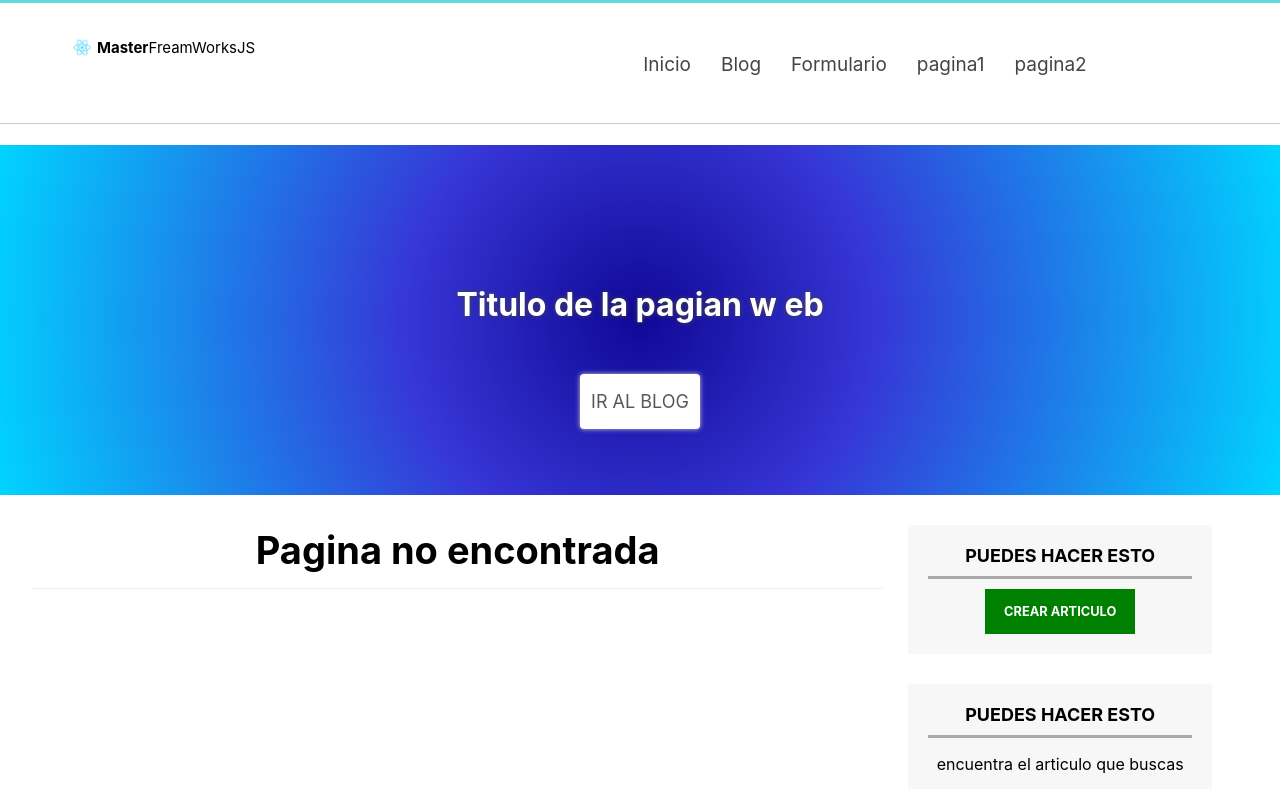
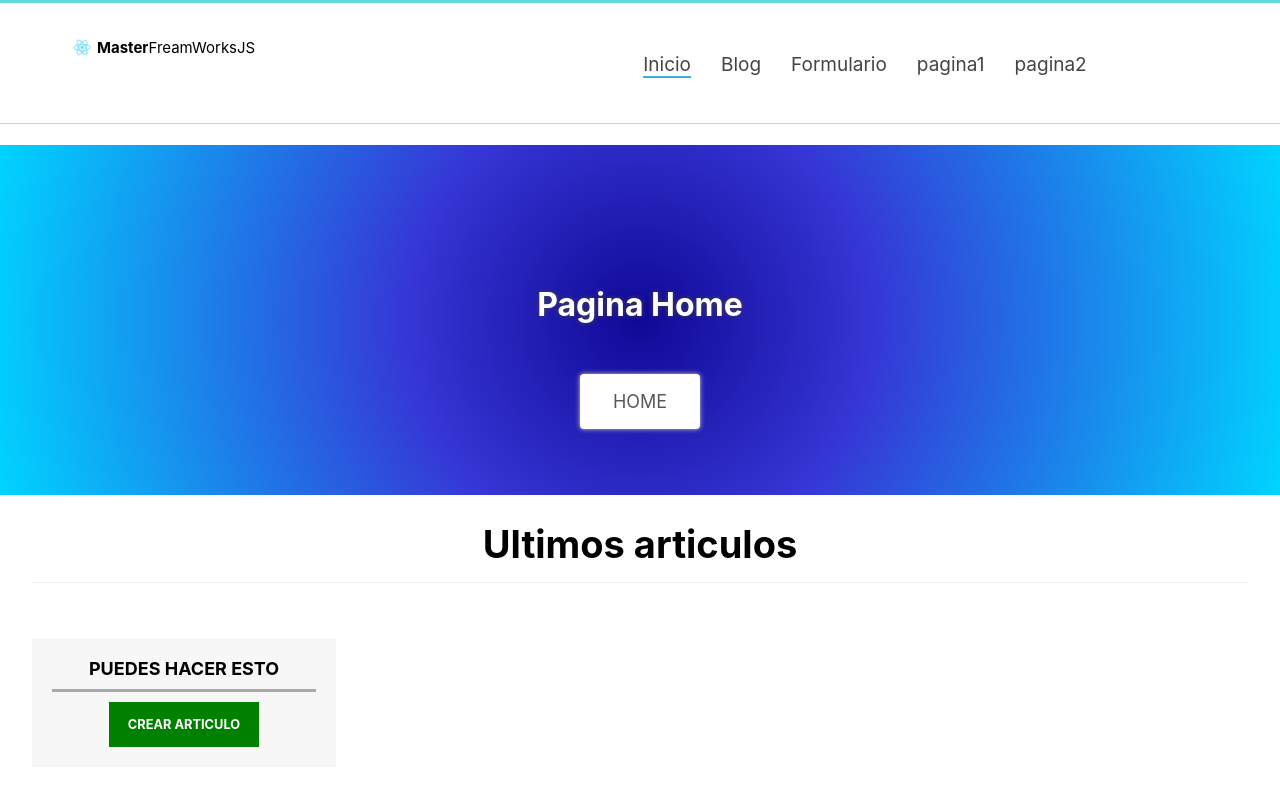
Before and after one commit to CursosVarios/udemyAngularReactVueCodigo, a React (Create React App) app in the folder AprendiendoReact/: page /home in a window 1280 px wide. Shown: the top 789 px of the page. Built offline with nearby package versions, Linux system fonts and the light colour scheme.

Commit message:
se crea ruta  Home y componente

```diff
--- a/AprendiendoReact/src/Router.js
+++ b/AprendiendoReact/src/Router.js
@@ -3,33 +3,28 @@ import { BrowserRouter, Route, Switch } from "react-router-dom";
 
 import SeccionPruebas from "./components/SeccionPruebas";
 import MiComponente from "./components/MiComponente";
-import Peliculas from "./components/Peliculas";
 import Error from "./components/Error";
 
 import Header from "./components/Header";
 import Footer from "./components/Footer";
-import Sidebar from "./components/Sidebar";
-import Slider from "./components/Slider";
+import Home from "./components/Home";
 class Router extends Component {
   render() {
     const blogString = "ir al blog";
     return (
       <BrowserRouter>
         <Header />
-        <Slider title=" Titulo de la pagian w eb" blogString={blogString} />
 
-        <div className="center">
         {/* <Peliculas /> */}
+        {/* se pondran todas las rutas */}
 
-          {/* se pondran todas las rutas */}
         <Switch>
-            <Route exact path="/" component={Peliculas} />
+          <Route exact path="/" component={Home} />
+          <Route exact path="/home" component={Home} />
           <Route exact path="/ruta-prueba" component={SeccionPruebas} />
           <Route exact path="/mi-componente" component={MiComponente} />
-
           <Route exact path="/pg2" render={() => <h1>hh</h1>} />
           <Route exact path="/pg1" render={() => <h1>pg1</h1>} />
-
           <Route
             exact
             path="/pruebas/:nombre/:apellido?"
@@ -44,12 +39,9 @@ class Router extends Component {
               );
             }}
           />
-
           <Route component={Error} />
         </Switch>
 
-          <Sidebar />
-        </div>
         <Footer />
       </BrowserRouter>
     );
--- a/AprendiendoReact/src/assets/scss/App.scss
+++ b/AprendiendoReact/src/assets/scss/App.scss
@@ -72,10 +72,13 @@ body {
   text-decoration: none;
   color: #444;
   transition: 0.3s all;
+  &:hover {
+    color: #3cb2d3;
+  }
 }
 
-#menu a:hover {
-  color: #3cb2d3;
+.active {
+  border-bottom: 2px solid #3cb2d3;
 }
 
 #slider {
--- /dev/null
+++ b/AprendiendoReact/src/components/Home.js
@@ -0,0 +1,21 @@
+import React, { Component } from "react";
+import Slider from "./Slider";
+import Sidebar from "./Sidebar";
+
+class Home extends Component {
+  render() {
+    return (
+      <React.Fragment>
+        <Slider title=" Pagina Home" blogString="Home" />
+        <div className="center">
+          <div className="content">
+            <h1 className="subheader">Ultimos articulos</h1>
+          </div>
+          <Sidebar />
+        </div>
+      </React.Fragment>
+    );
+  }
+}
+
+export default Home;
--- a/AprendiendoReact/src/components/Navegation.js
+++ b/AprendiendoReact/src/components/Navegation.js
@@ -5,19 +5,29 @@ const Navegation = () => {
     <nav id="menu">
       <ul>
         <li>
-          <NavLink to="/">Inicio</NavLink>
+          <NavLink to="/home" activeClassName="active">
+            Inicio
+          </NavLink>
         </li>
         <li>
-          <NavLink to="/ruta-prueba">Blog</NavLink>
+          <NavLink to="/blog" activeClassName="active">
+            Blog
+          </NavLink>
         </li>
         <li>
-          <NavLink to="/mi-componente">Formulario</NavLink>
+          <NavLink to="/Formulario" activeClassName="active">
+            Formulario
+          </NavLink>
         </li>
         <li>
-          <NavLink to="/pg1">pagina1</NavLink>
+          <NavLink to="/pg1" activeClassName="active">
+            pagina1
+          </NavLink>
         </li>
         <li>
-          <NavLink to="/pg2">pagina2</NavLink>
+          <NavLink to="/pg2" activeClassName="active">
+            pagina2
+          </NavLink>
         </li>
       </ul>
     </nav>
```
Lines whose indentation alone changed are shown as unchanged.
